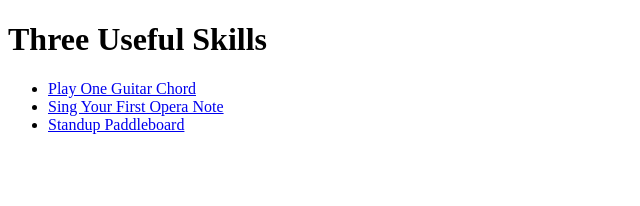
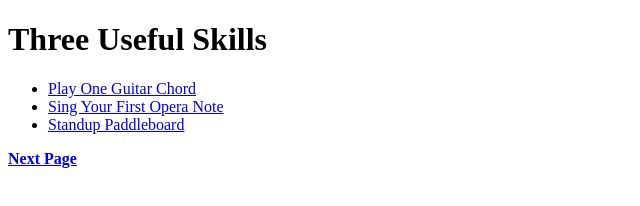
Before and after one commit to jjimmyk/jjimmyk.github.io, a plain HTML site: page backward-design/index.html in a window 1280 px wide. Shown: the full height of the page, 0-640 px from the left. Drawn offline with Linux system fonts and the light colour scheme.

Commit message:
Update index.html

```diff
--- a/backward-design/index.html
+++ b/backward-design/index.html
@@ -18,4 +18,6 @@
     <li><a href="https://jjimmyk.github.io/backward-design/Standup-Paddleboard.html">Standup Paddleboard</a></li>
   </ul>
 
+  <p><b><a href="https://jjimmyk.github.io/backward-design/Play-Guitar-Chord.html">Next Page</a></b></p>
+
 </body>
```
